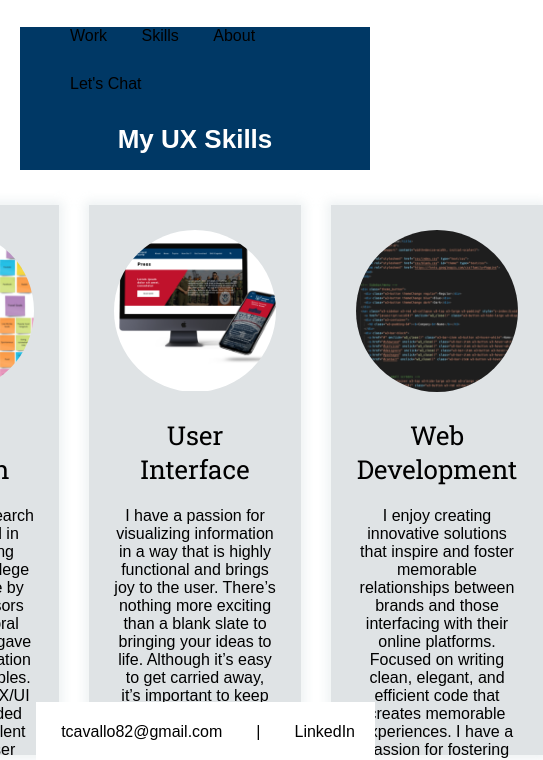
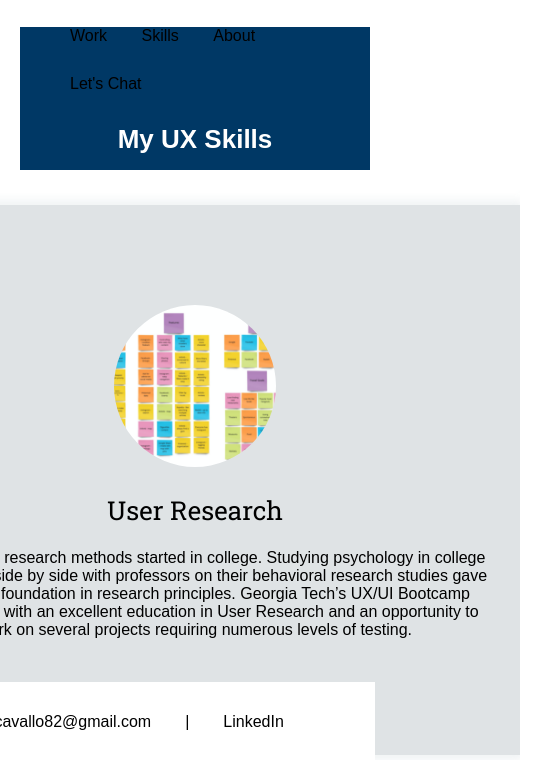
Before and after one commit to tcavallo82/UX_UI_HW_18, a plain HTML site: page index2.html in a window 390 px wide. Shown: the part 82-842 px from the top of the page, 543 px wide, since content can reach past the window. Drawn offline with Linux system fonts and the light colour scheme; a web font is replaced by a local one.

Commit message:
Update style.css

```diff
--- a/css/style.css
+++ b/css/style.css
@@ -102,3 +102,23 @@ h1 {
   font-weight: normal;
   font-size: 26px;
 }
+@media only screen and (max-width: 1000px) {
+  .heroImg {
+    padding: 15px 200px 15px 200px;
+  }
+}
+@media only screen and (max-width: 900px) {
+  #mySkills {
+    display: flex;
+    flex-direction: column;
+  }
+  .heroImg {
+    padding: 15px 100px 15px 100px;
+  }
+  footer {
+    position: fixed;
+    bottom: 0;
+    width: 100%;
+    padding: 15px;
+  }
+}
```
